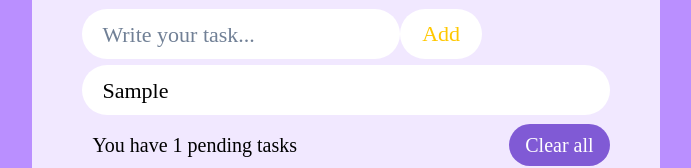
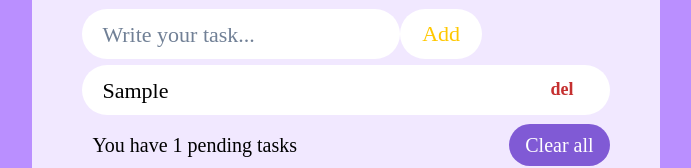
Before and after one commit to KatieSrbk/To-do-list, a React (Create React App) app: page / in a window 1280 px wide. Both pictures are taken after typing "Sample" into the empty fields and a click on the button "Add". Shown: the part 137-305 px from the top of the page, without its empty margins (294-985 px from the left). Built offline with nearby package versions, Linux system fonts and the light colour scheme.

Commit message:
create single task deletion function

```diff
--- a/src/components/Tasks.jsx
+++ b/src/components/Tasks.jsx
@@ -1,6 +1,11 @@
-import { Box, Flex, Text } from '@chakra-ui/react'
+import { Box, Flex, Text, Button } from '@chakra-ui/react'
 
-export const Tasks = ({ todosArray }) => {
+export const Tasks = ({ todosArray, setTodosArray }) => {
+  const deleteTask = (id) => {
+    const filterTodos = todosArray.filter((item) => item.id !== id)
+    setTodosArray(filterTodos)
+    localStorage.setItem('localTodos', JSON.stringify(filterTodos))
+  }
   return (
     <Box>
       {todosArray.map((item, index) => (
@@ -23,6 +28,17 @@ export const Tasks = ({ todosArray }) => {
           <Text flexGrow={1} display='flex' justifyContent='flex-start'>
             {item.text}
           </Text>
+          <Box paddingRight='20px'>
+            <Button
+              colorScheme='red'
+              variant='ghost'
+              borderRadius='16px'
+              fontSize='18px'
+              onClick={() => deleteTask(item.id)}
+            >
+              del
+            </Button>
+          </Box>
         </Flex>
       ))}
     </Box>
--- a/src/components/TodoList.jsx
+++ b/src/components/TodoList.jsx
@@ -36,7 +36,7 @@ export const TodoList = () => {
           </Heading>
         </Flex>
         <PartAdd todosArray={todosArray} setTodosArray={setTodosArray} />
-        <Tasks todosArray={todosArray} />
+        <Tasks todosArray={todosArray} setTodosArray={setTodosArray}/>
         <Footer todosArray={todosArray} setTodosArray={setTodosArray} />
       </Box>
     </Flex>
```
